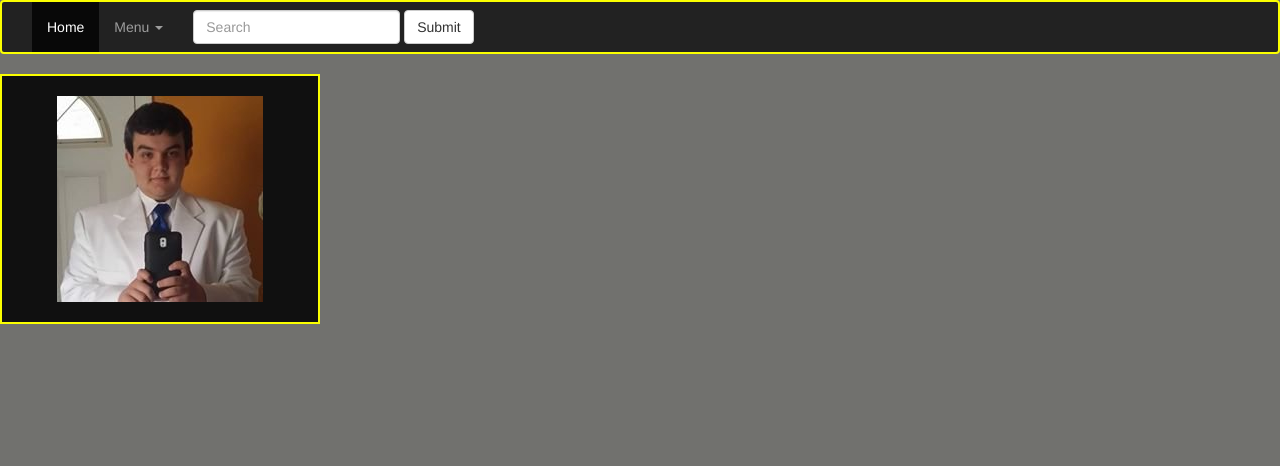
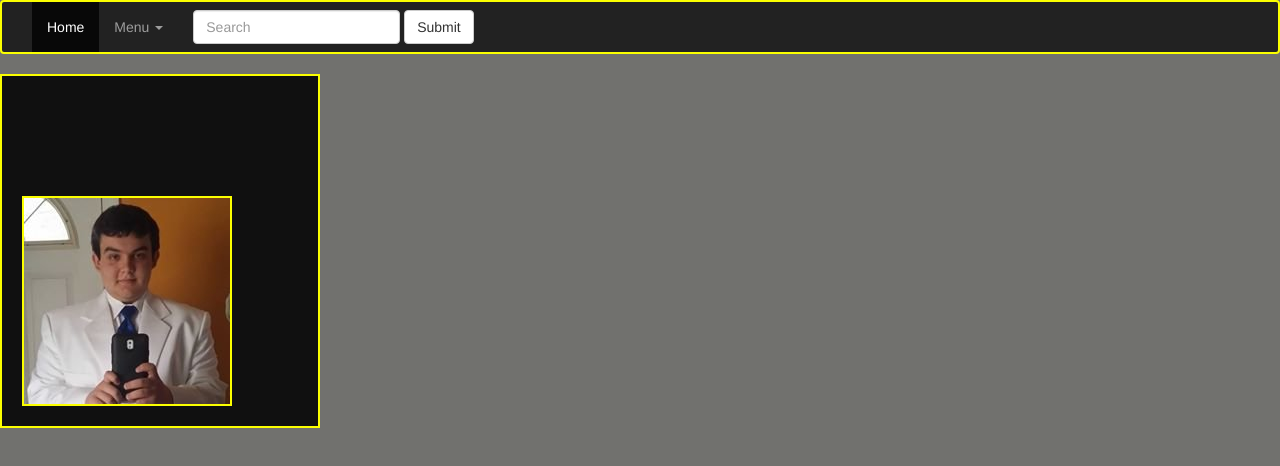
Before and after one commit to isiryk/Website, a plain HTML site: page index.html in a window 1280 px wide. Drawn offline with Linux system fonts and the light colour scheme.

Commit message:
Edited Padding 2

```diff
--- a/css/index.css
+++ b/css/index.css
@@ -18,8 +18,7 @@
   max-width:100%;
   max-height:100%;
   margin-top: 100px;
-  border: border: 2px solid #FBFF00;
+  border: 2px solid #FBFF00;
   text-align: center;
   display: block;
-  margin: 0 auto;
 }
```
